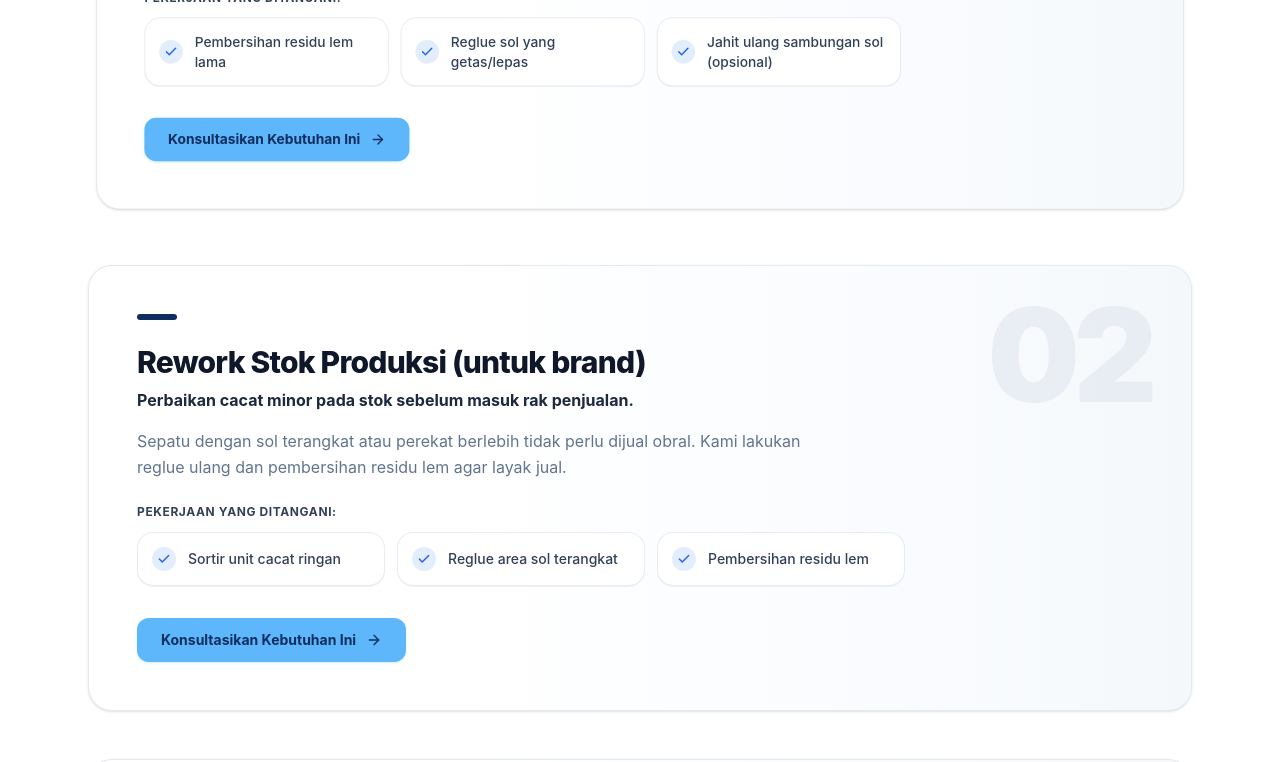
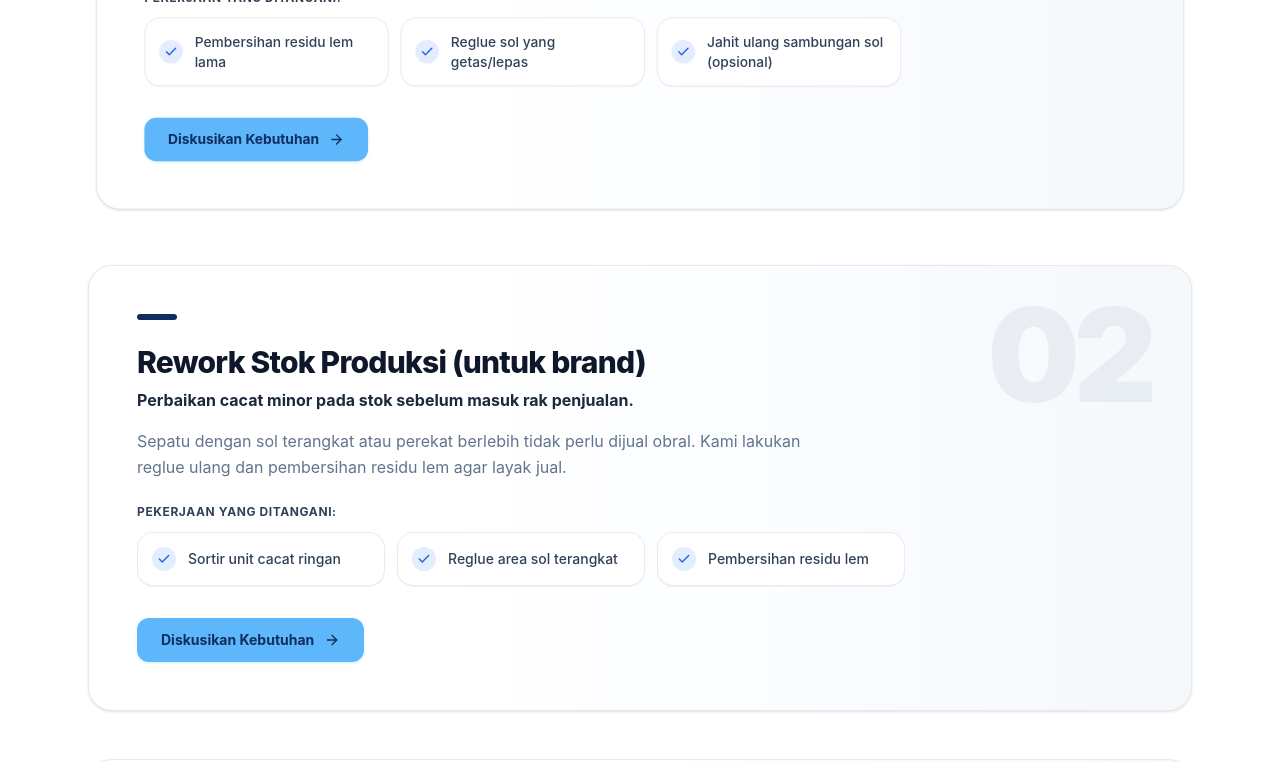
Before and after one commit to shoeworkshop/sole-solution, a React (Vite) app: page / in a window 1280 px wide. Shown: the part 1500-2262 px from the top of the page. Built offline with nearby package versions, Linux system fonts and the light colour scheme.

Commit message:
Update program card CTA button to Diskusikan Kebutuhan

```diff
--- a/src/components/FloatingWhatsApp.tsx
+++ b/src/components/FloatingWhatsApp.tsx
@@ -16,7 +16,7 @@ export const FloatingWhatsApp: React.FC = () => {
         aria-label="Hubungi WhatsApp B2B"
       >
         <MessageCircle className="w-4 h-4 shrink-0" />
-        <span>Konsultasi B2B</span>
+        <span>Hubungi WhatsApp</span>
       </a>
     </div>
   );
--- a/src/components/ProgramsSection.tsx
+++ b/src/components/ProgramsSection.tsx
@@ -23,7 +23,7 @@ const ProgramPanel: React.FC<ProgramPanelProps> = ({
   const scale = useTransform(progress, range, [1, targetScale]);
 
   const programWaUrl = createWhatsAppUrl({
-    issues: `Konsultasi ${program.title}`,
+    issues: `Diskusi ${program.title}`,
   });
 
   const topOffset = `${72 + index * 20}px`;
@@ -91,7 +91,7 @@ const ProgramPanel: React.FC<ProgramPanelProps> = ({
               rel="noopener noreferrer"
               className="inline-flex items-center gap-2.5 px-6 py-3 rounded-xl text-xs sm:text-sm font-bold bg-[#5EB6FB] text-[#0f2e5f] hover:bg-[#4BA8F0] active:scale-[0.98] transition-all shadow-sm shadow-sky-200/50"
             >
-              <span>Konsultasikan Kebutuhan Ini</span>
+              <span>Diskusikan Kebutuhan</span>
               <ArrowRight className="w-4 h-4 text-[#0f2e5f]" />
             </a>
           </div>
```
